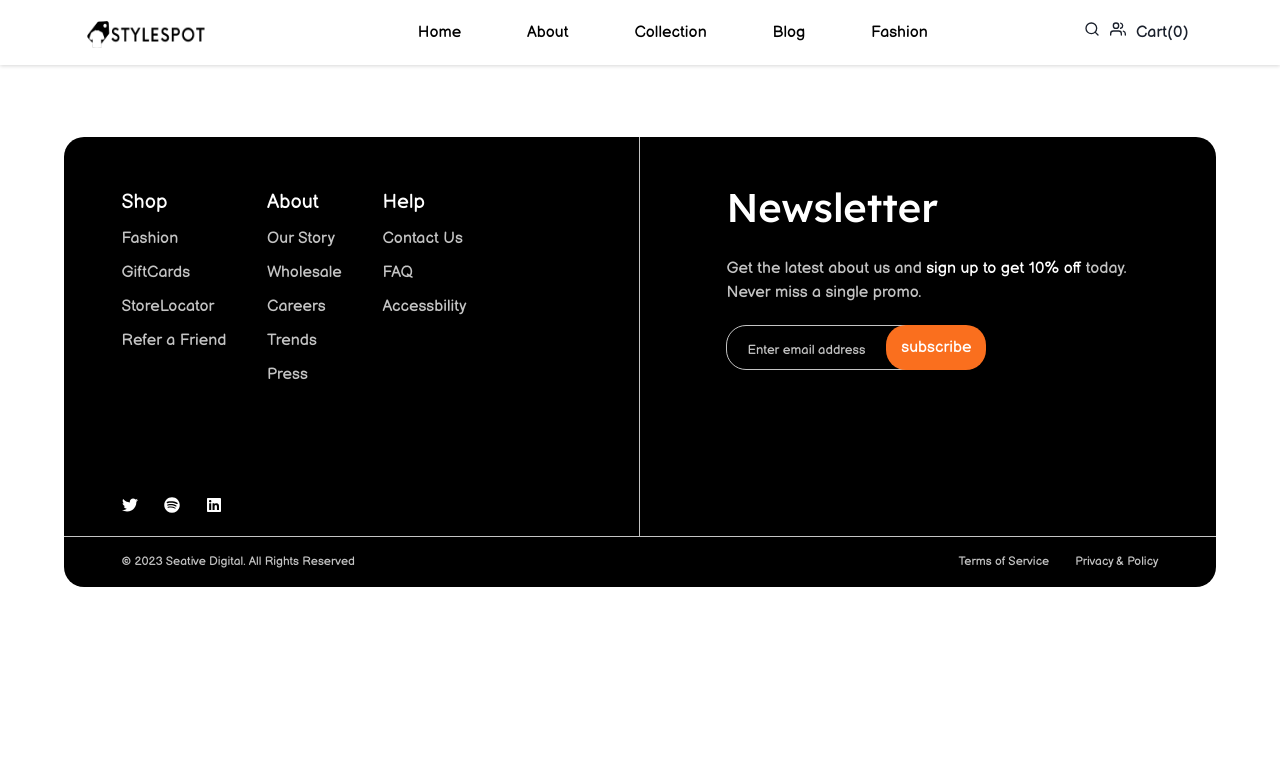
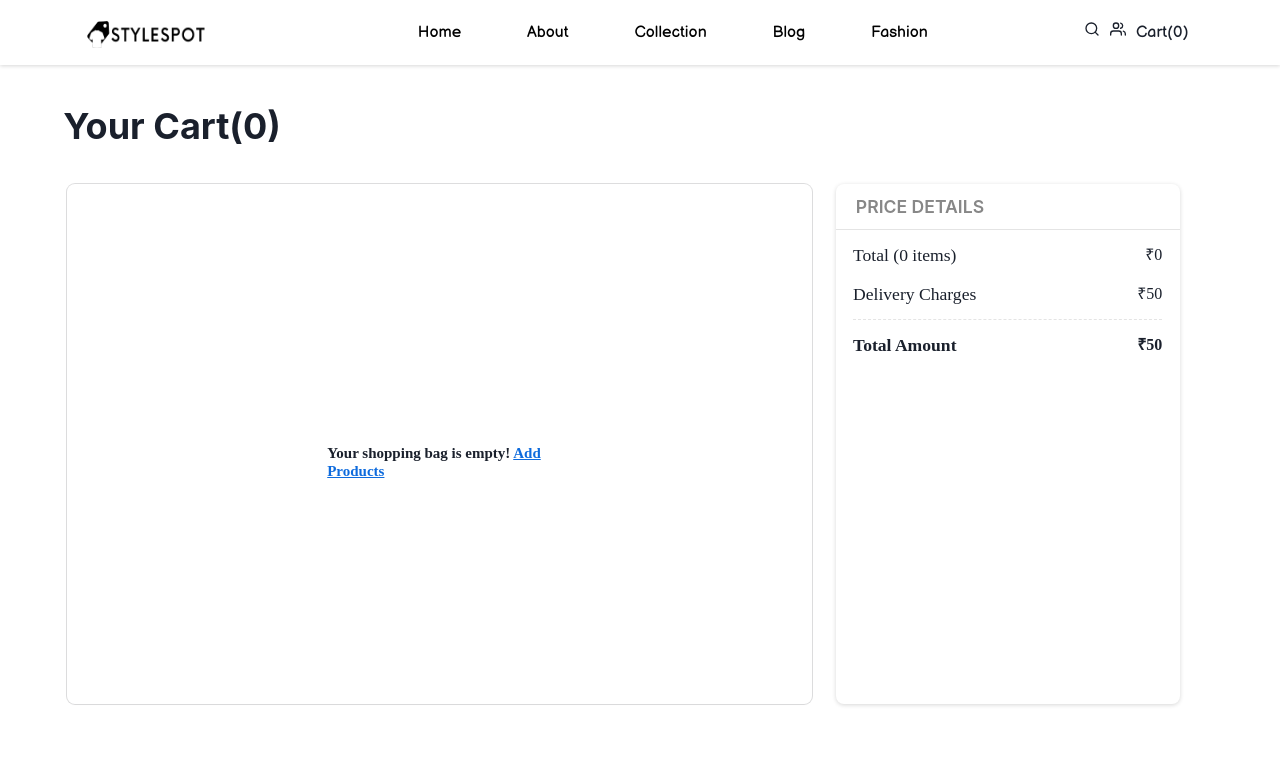
Before and after one commit to shivakrishnak13/stylespot_project, a React (Create React App) app: page /cart in a window 1280 px wide. Shown: the top 758 px of the page. Built offline with nearby package versions, Linux system fonts and the light colour scheme.

Commit message:
feat : Cart Page

```diff
--- a/src/Redux/ProductReducer/actionTypes.js
+++ b/src/Redux/ProductReducer/actionTypes.js
@@ -6,3 +6,6 @@ export const DELETE_SUCCSESS = "DELETE_SUCCSESS";
 export const ADD_SUCCESS = "ADD_SUCCESS";
 export const SINGLE_PROD = "SINGLE_PROD";
 export const ADD_TO_CART = "ADD_TO_CART";
+export const REMOVE_FROM_CART = "REMOVE_FROM_CART";
+export const INCREMENT_QUANTITY = "INCREMENT_QUANTITY";
+export const DECREMENT_QUANTITY ="DECREMENT_QUANTITY"
--- a/src/Redux/ProductReducer/actions.js
+++ b/src/Redux/ProductReducer/actions.js
@@ -1,16 +1,17 @@
 import axios from "axios";
 import {  ERROR, GET_SUCCESS, REQUEST, SINGLE_PROD } from "./actionTypes"
+import { useSelector } from "react-redux";
 
 let URL = "https://natural-lead-thrush.glitch.me";
 
 export const getProduct = (params) => (dispatch) =>{
-   console.log(params)
+   // console.log(params)
    if(params.params.gender === "null" || !params.params.gender){
       delete params.params.gender;
    }
    dispatch({type:REQUEST});
    return axios.get(`${URL}/products`,params).then((res)=>{
-     console.log(res.data,"data")
+   //   console.log(res.data,"data")
       dispatch({type:GET_SUCCESS,payload:res.data})
    }).catch((err)=>{
     dispatch({type:ERROR})
--- a/src/Redux/ProductReducer/reducer.js
+++ b/src/Redux/ProductReducer/reducer.js
@@ -1,4 +1,4 @@
-import { ADD_TO_CART, ERROR, GET_SUCCESS, REQUEST, SINGLE_PROD } from "./actionTypes"
+import { ADD_TO_CART, DECREMENT_QUANTITY, ERROR, GET_SUCCESS, INCREMENT_QUANTITY, REMOVE_FROM_CART, REQUEST, SINGLE_PROD } from "./actionTypes"
 
 
 const initialState={
@@ -47,7 +47,25 @@ switch(action.type){
             iserror:false,
             isloading:false
         }
-
+    case REMOVE_FROM_CART :
+        return {
+            ...state,
+            cart: [...state.cart].filter((item) => item.id!== action.payload),
+        }
+    case INCREMENT_QUANTITY:
+        return {
+            ...state,
+              cart: state.cart.map((item) =>
+              item.id === +action.payload ? { ...item, quantity: item.quantity + 1 ,totalprice: item.price * (item.quantity + 1)} : item
+            ),
+          };
+    case DECREMENT_QUANTITY:
+        return {
+            ...state,
+               cart : state.cart.map((item) =>
+               item.id === +action.payload ? {...item,quantity: item.quantity - 1,totalprice: item.price * (item.quantity - 1)} : item
+            )
+        }
     default : return state
 }
 }
--- a/src/components/CartItem.jsx
+++ b/src/components/CartItem.jsx
@@ -2,21 +2,25 @@ import React from "react";
 import {  useDispatch } from "react-redux";
 import { Box, Flex, Image, Text, Button, IconButton, useToast } from "@chakra-ui/react";
 import { AiOutlinePlus, AiOutlineMinus, AiOutlineClose } from "react-icons/ai";
+import { DECREMENT_QUANTITY, INCREMENT_QUANTITY, REMOVE_FROM_CART } from "../Redux/ProductReducer/actionTypes";
 
 const CartItem = ({ product }) => {
   const toast = useToast();
   const dispatch = useDispatch();
 
   const handleIncrement = () => {
-    // You can dispatch an action to increment the quantity here
+    dispatch({type: INCREMENT_QUANTITY,payload: product.id})
   };
 
   const handleDecrement = () => {
-    // You can dispatch an action to decrement the quantity here
+    if(product.quantity === 1){
+      dispatch({type:REMOVE_FROM_CART,payload:product.id})
+    }
+    dispatch({type: DECREMENT_QUANTITY,payload: product.id})
   };
 
   const handleRemove = () => {
-    // You can dispatch an action to remove the product from the cart here
+    dispatch({type:REMOVE_FROM_CART,payload:product.id})
     toast({
       title: "Product Removed from Cart",
       status: "success",
@@ -25,58 +29,68 @@ const CartItem = ({ product }) => {
   };
 
   return (
-    <Flex>
-    <Flex alignItems="center" mb={4}>
+    <Flex  mb={4} boxShadow= "rgba(0, 0, 0, 0.02) 0px 1px 3px 0px, rgba(27, 31, 35, 0.15) 0px 0px 0px 1px" borderRadius={"0.5rem"} p={"20px"}>
+      <Box>
       <Image src={product.images[0]} alt={product.title} boxSize="100px" objectFit="contain" mr={4} />
-      <Box>
+      </Box>
+      <Box w={400} >
         <Text fontSize="lg" fontWeight="bold">
           {product.title}
         </Text>
-        <Text color="gray.600">{product.description}</Text>
+        <Text h={12} fontSize={13} color="gray.600">{product.description}</Text>
+
+         <Text fontStyle={500} fontFamily={"cursive"}>₹{product.totalprice}</Text>
       </Box>
-      <Box ml="auto" textAlign="center">
-        <Button
-          size="sm"
-          variant="ghost"
-          onClick={handleIncrement}
-
-          leftIcon={<AiOutlinePlus />}
-        >
-          Increment
-        </Button>
-        <Text>{product.quantity}</Text>
-        <Button
+      <Flex ml="auto" mt={"auto"} mb={"auto"} mr={20} alignItems={"center"}  h={9} >
+       <Text fontWeight={500} color="#6c757d" >Qty :</Text>
+       <Flex align={"center"} boxShadow= "rgba(0, 0, 0, 0.02) 0px 1px 3px 0px, rgba(27, 31, 35, 0.15) 0px 0px 0px 1px" borderRadius={"0.8rem"} ml={2}>
+       <IconButton
           size="sm"
           variant="ghost"
           onClick={handleDecrement}
           disabled={product.quantity === 1}
-          leftIcon={<AiOutlineMinus />}
-        >
-          Decrement
-        </Button>
-      </Box>
+          icon={<AiOutlineMinus />}
+          boxShadow= "rgba(0, 0, 0, 0.02) 0px 1px 3px 0px, rgba(27, 31, 35, 0.15) 0px 0px 0px 1px"
+          mr={5}
+          h={"100%"}
+          p={2}
+          borderTopLeftRadius={"0.8rem"}
+          borderBottomLeftRadius={"0.8rem"}
+          borderRadius={0}
+        />
+
+        <Text>{product.quantity}</Text>
+
+          <IconButton
+          size="sm"
+          variant="ghost"
+          onClick={handleIncrement}
+          icon={<AiOutlinePlus />}
+          boxShadow= "rgba(0, 0, 0, 0.02) 0px 1px 3px 0px, rgba(27, 31, 35, 0.15) 0px 0px 0px 1px"
+          ml={5}
+          h={"100%"}
+          p={2}
+          borderRadius={0}
+          borderTopRightRadius={"0.8rem"}
+          borderBottomRightRadius={"0.8rem"}
+        />
+       </Flex>
+
+
+
+      </Flex>
       <IconButton
-        ml={4}
-        icon={<AiOutlineClose />}
+        position={"relative"}
+        bottom={5}
+        left={5}
+
+        icon={<AiOutlineClose style={{width:"16px",height:"16px"}} />}
         onClick={handleRemove}
         aria-label="Remove from Cart"
         variant="ghost"
         color="red.500"
       />
     </Flex>
-
-    <Box>
-
-
-
-        hai
-    </Box>
-
-
-
-
-
-    </Flex>
   );
 };
 
--- a/src/components/Navbar.jsx
+++ b/src/components/Navbar.jsx
@@ -23,7 +23,7 @@ const Navbar = () => {
 
   // const cartp = useSelector((store)=> store.Addtocart_reducer.Products);
 
-  const [carttotal,setcart]= useState(0)
+
 
 // useEffect(()=>{
 // setcart(cartp.length)
@@ -34,7 +34,8 @@ const Navbar = () => {
     setect(!act);
   };
   const dispatch = useDispatch();
-  const loggedIn = useSelector((state) => state);
+  const {cart} = useSelector((state) => state.productReducer);
+  const {isAuth} = useSelector((state) => state.loginReducer);
   return (
     <div className={styles.wholenavbar}>
       <div className={styles.navbar_main}>
@@ -59,16 +60,16 @@ const Navbar = () => {
           <FiSearch />
 
 
-          {loggedIn.loggedIn ? (
+          {isAuth ? (
             <>
-            <p>{loggedIn.payload.name}</p>
+            <p>{isAuth}</p>
             <FiLogOut onClick={() => console.log("hai")}/>
             </>
           ) : (
             <FiUsers onClick={() => navigate("/login")} />
           )}
 
-    <span className={styles.cart} onClick={()=> navigate("/cart")}>Cart({carttotal})</span>
+    <span className={styles.cart} onClick={()=> navigate("/cart")}>Cart({cart.length})</span>
 
         </div>
 
@@ -98,7 +99,7 @@ const Navbar = () => {
               Collection
               </MenuItem>
               <MenuItem icon={<FaBlog/>} onClick={()=> navigate("/cart")} >
-              Cart
+              Cart({cart.length})
               </MenuItem>
               <MenuItem icon={<GiAmpleDress/>} >
               Fashion
--- /dev/null
+++ b/src/components/TotalCart.jsx
@@ -0,0 +1,52 @@
+import { Flex, Heading, Text } from '@chakra-ui/react';
+import React, { useEffect, useState } from 'react'
+import { useSelector } from 'react-redux';
+import { styled } from 'styled-components';
+
+const TotalCart = () => {
+
+ const {cart} = useSelector((store) => store.productReducer);
+ let priceTotal = cart.reduce((acc,el) => {
+     acc+= el.totalprice
+     return acc;
+ },0);
+ const [totalPrice,setTotalPrice] = useState(priceTotal || 0);
+
+ useEffect(()=>{
+      setTotalPrice(priceTotal)
+ },[priceTotal])
+
+
+  return (
+    <StyledDiv>
+      <div className="heading">
+         <Heading color={"#878787"} pt={3} pb={3} pl={5} fontWeight={600} fontSize={"1.1rem"}>PRICE DETAILS</Heading>
+      </div>
+      <div className="total">
+        <Flex pt={3}  alignItems={"center"} width={"90%"} m={"auto"} justifyContent={"space-between"}>
+          <Text fontFamily={"cursive"} fontWeight={400}  fontSize='1.1rem' >{`Total (${cart.length} ${cart.length===1? "item" : "items"})`}</Text>
+          <Text fontFamily={"cursive"} fontWeight={400}>₹{totalPrice}</Text>
+        </Flex>
+
+        <Flex pt={3} pb={3} alignItems={"center"} width={"90%"} m={"auto"} justifyContent={"space-between"}>
+          <Text fontFamily={"cursive"} fontWeight={400}  fontSize='1.1rem' >Delivery Charges</Text>
+          <Text fontFamily={"cursive"} fontWeight={400}>{totalPrice>500 ? "Free" : `₹${50}`}</Text>
+        </Flex>
+
+
+        <Flex pt={3} pb={3} alignItems={"center"} width={"90%"} m={"auto"} justifyContent={"space-between"} borderTop={"1px dashed #e4e4e4"}>
+        <Text fontFamily={"cursive"} fontWeight={600}  fontSize='1.1rem' >Total Amount</Text>
+        <Text fontFamily={"cursive"} fontWeight={600}>{totalPrice>500 ? totalPrice : `₹${50+totalPrice}`}</Text>
+        </Flex>
+      </div>
+    </StyledDiv>
+  )
+}
+
+export default TotalCart;
+
+const StyledDiv = styled.div`
+    .heading{
+      border-bottom: 1px solid #e4e4e4;
+    }
+`;
--- a/src/pages/CartPage.jsx
+++ b/src/pages/CartPage.jsx
@@ -1,18 +1,47 @@
 import React from "react";
 import { useSelector } from "react-redux";
-import { Box } from "@chakra-ui/react";
+import { Box, Heading } from "@chakra-ui/react";
 import CartItem from "../components/CartItem";
+import TotalCart from "../components/TotalCart";
+import { styled } from "styled-components";
+import { Link } from "react-router-dom";
 
 const Cart = () => {
   const { cart } = useSelector((store) => store.productReducer);
+  console.log(cart);
+  return (
+    <Box width={"92%"} m={"auto"} mt={10}>
+      <Heading pl={3}>Your Cart({cart.length})</Heading>
+      <Box p={4} mt={5} display={"flex"} >
+        {cart.length === 0 ? (
+          <Box width={"65%"} height={500} p={260} borderRadius={"0.5rem"}  boxShadow= "rgba(0, 0, 0, 0.02) 0px 1px 3px 0px, rgba(27, 31, 35, 0.15) 0px 0px 0px 1px">
+           <Heading fontSize={15} fontFamily={"cursive"}> Your shopping bag is empty! <Link to="/products" style={{color:"#0E6BDD",textDecoration:"underline"}} >Add Products</Link> </Heading>
+          </Box>
+        ) : (
+          <Products>
+            {cart.map((product) => (
+              <CartItem key={product.id} product={product} />
+            ))}
+          </Products>
+        )}
 
-  return (
-    <Box p={4} width={"90%"} m={"auto"}>
-      {cart.map((product) => (
-        <CartItem key={product.id} product={product} />
-      ))}
+        <TOTAL>
+          <TotalCart />
+        </TOTAL>
+      </Box>
     </Box>
   );
 };
 
 export default Cart;
+
+const Products = styled.div`
+  width: 70%;
+`;
+
+const TOTAL = styled.div`
+  width: 30%;
+  margin-left: 1.5rem;
+  border-radius: 0.5rem;
+  box-shadow: rgba(0, 0, 0, 0.16) 0px 1px 4px;
+  `;
--- a/src/pages/SingleProductPage.jsx
+++ b/src/pages/SingleProductPage.jsx
@@ -55,7 +55,7 @@ function SingleProductPage() {
       });
     } else {
       // If the product is not in the cart, add it
-      const order = { ...singleproduct, quantity: 1 };
+      const order = { ...singleproduct, quantity: 1,totalprice: singleproduct.price };
       dispatch({ type: ADD_TO_CART, payload: order });
       toast({
         title: "Product Added to Cart",
```
